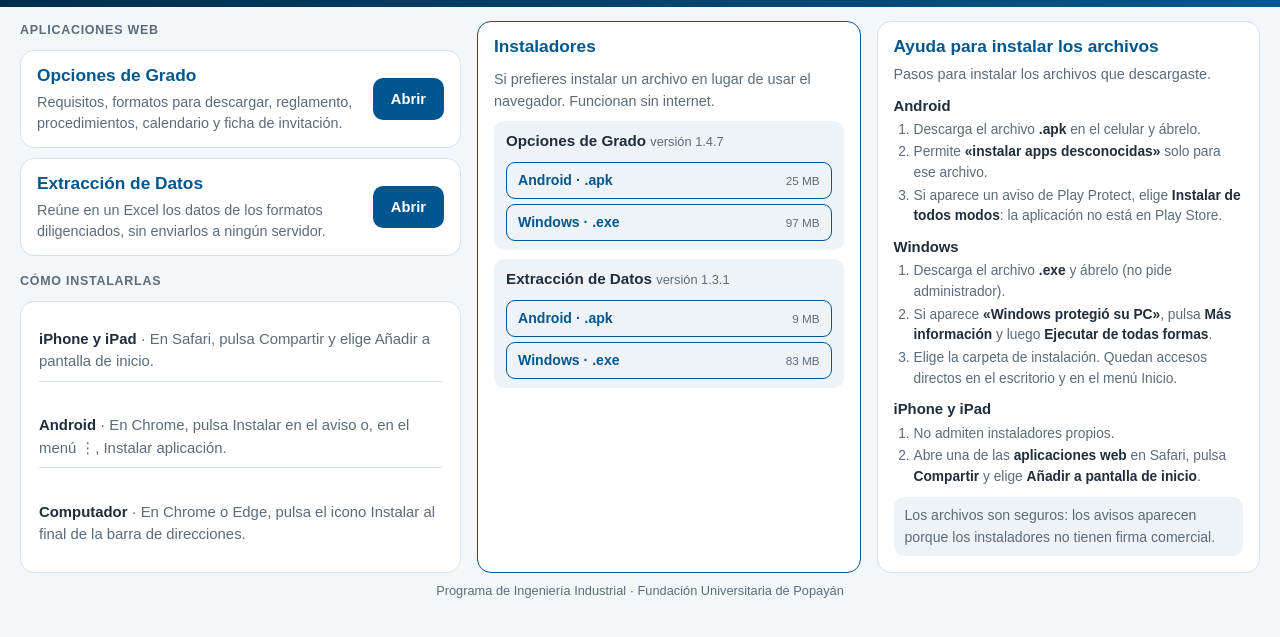
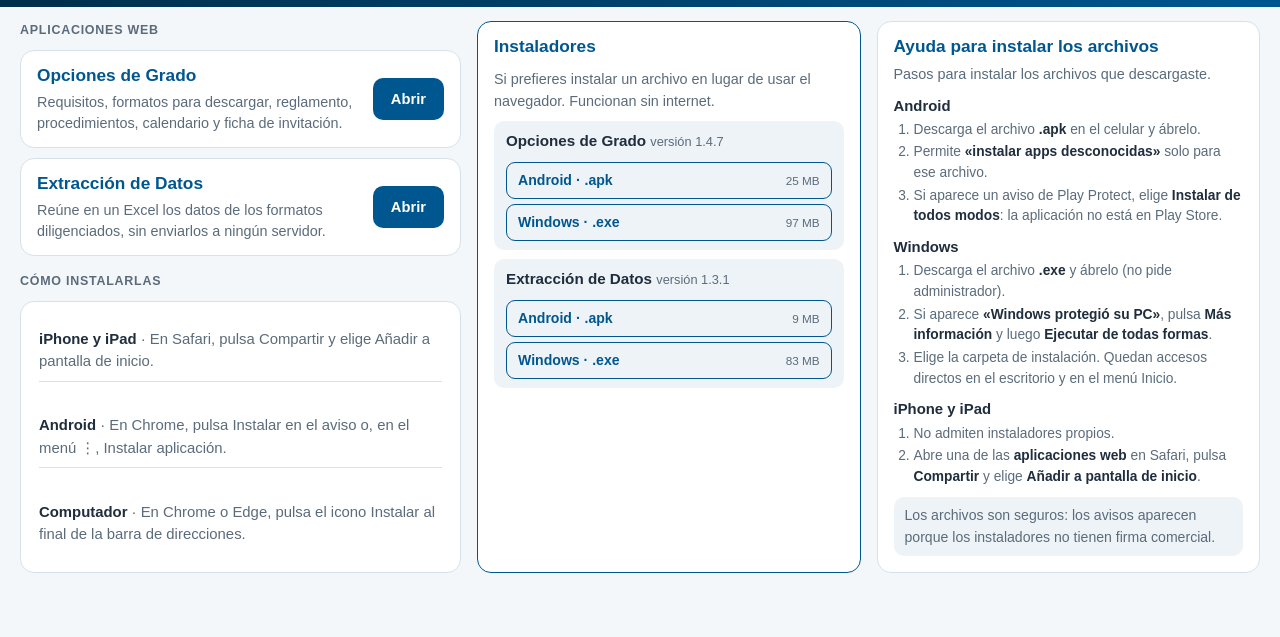
Before and after one commit to fup-industrial-tg/aplicaciones, a plain HTML site: page index.html in a window 1280 px wide. Shown: the part 67-704 px from the top of the page. Drawn offline with Linux system fonts and the light colour scheme.

Commit message:
Quitar pie repetido

```diff
--- a/index.html
+++ b/index.html
@@ -17,7 +17,7 @@
   header img { width:54px; height:54px; border-radius:12px; background:#fff; padding:5px; flex-shrink:0; }
   header h1 { margin:0 0 2px; font-size:1.3rem; line-height:1.2; }
   header p { margin:0; color:#dbe8f3; font-size:.9rem; }
-  main { max-width:1360px; margin:0 auto; padding:14px 20px 8px; display:grid; gap:16px; grid-template-columns:minmax(0,1.15fr) minmax(0,1fr) minmax(0,1fr); align-items:stretch; }
+  main { max-width:1360px; margin:0 auto; padding:14px 20px 14px; display:grid; gap:16px; grid-template-columns:minmax(0,1.15fr) minmax(0,1fr) minmax(0,1fr); align-items:stretch; }
   .col { display:flex; flex-direction:column; gap:10px; }
   .col > .tarjeta.inst, .col > .tarjeta.ayuda { flex:1; }
   .titulo { margin:0; font-size:.78rem; font-weight:700; letter-spacing:.06em; text-transform:uppercase; color:var(--suave); }
@@ -134,6 +134,6 @@
     </section>
   </aside>
 </main>
-<footer>Programa de Ingeniería Industrial · Fundación Universitaria de Popayán</footer>
+
 </body>
 </html>
```
